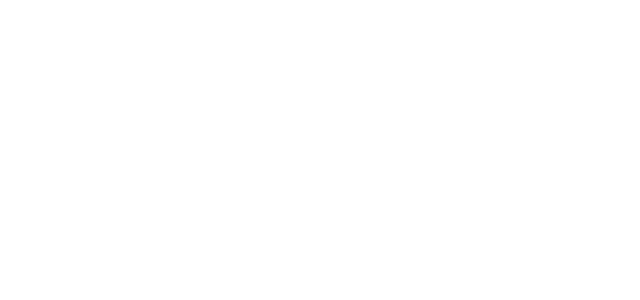
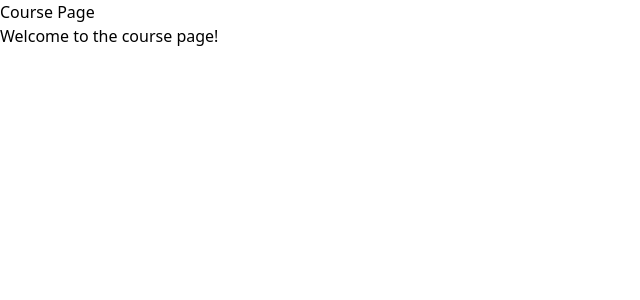
Before and after one commit to hari-dev-003/Learn_Mode, a React (Vite) app in the folder frontend/: page /courses in a window 1280 px wide. Before the commit this address had no page. Shown: the top 300 px of the page, without its empty margins (0-640 px from the left). Built offline with nearby package versions, Linux system fonts and the light colour scheme.

Commit message:
feat: Added the Course page routing and the some changes in the Navbar

```diff
--- a/frontend/src/components/Navbar.jsx
+++ b/frontend/src/components/Navbar.jsx
@@ -4,12 +4,12 @@
     <nav className="text-center h-screen max-w-sm bg-gray-800 text-white p-4">
         <img src="https://picsum.photos/200" alt="Logo" className="mx-auto mb-4 rounded-full w-32 h-32" />
         <ul className="flex flex-col justify-center space-x-4 space-y-4 text-center items-center mt-10 mb-10 border-t-2 border-b-2 border-gray-700 pt-4">
-          <li className="text-xl m-4"><a href="/">Home</a></li>
+          <li className="text-xl m-4 "><a href="/">Home</a></li>
           <li className="text-xl m-4"><a href="/about">About</a></li>
           <li className="text-xl m-4"><a href="/contact">Contact</a></li>
           <li className="text-xl m-4"><a href="/courses">Courses</a></li>
         </ul>
-        <div className="mt-10 py-4 px-4">
+        <div className="mt-10 py-4 px-4 ">
           <button className="bg-blue-500 hover:bg-blue-700 text-white font-bold py-2 px-4 rounded">
             Sign Up
           </button>
--- a/frontend/src/main.jsx
+++ b/frontend/src/main.jsx
@@ -3,13 +3,14 @@
 import App from './App.jsx'
 import { BrowserRouter,Routes,Route} from 'react-router-dom'
 import HomePage from './pages/HomePage.jsx'
-
+import CoursePage from './pages/CoursePage.jsx'
 
 createRoot(document.getElementById('root')).render(
   <BrowserRouter>
     <Routes>
     <Route path="/" element={<HomePage/>}/>
     <Route path="/login" element={<App/>}/>
+    <Route path="/courses" element={<CoursePage/>}/>
     </Routes>
   </BrowserRouter>
 
--- /dev/null
+++ b/frontend/src/pages/CoursePage.jsx
@@ -0,0 +1,10 @@
+function CoursePage() {
+   return (
+    <>
+       <h1>Course Page</h1>
+        <p>Welcome to the course page!</p>
+    </>
+   )
+}
+
+export default CoursePage;
```
